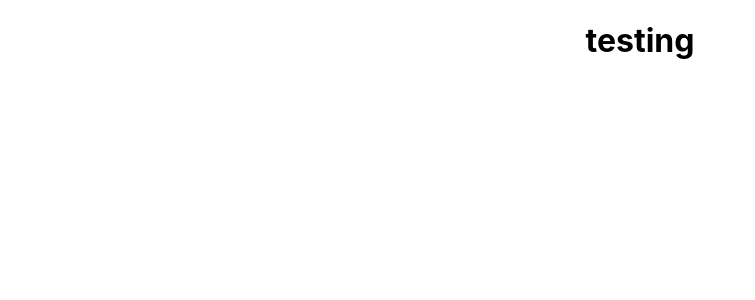
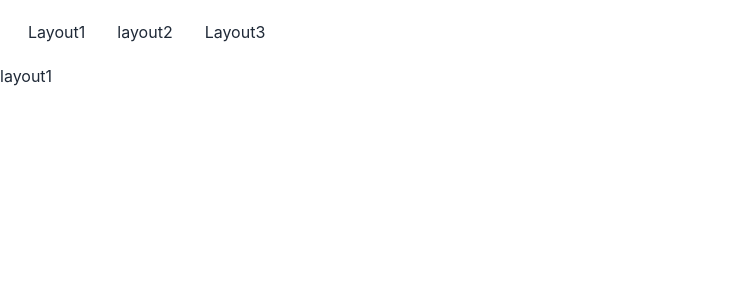
Before and after one commit to moutosi-raka/Internship-Assessment, a React (Create React App) app in the folder intership-assessment/: page / in a window 1280 px wide. Shown: the top 300 px of the page, without its empty margins (0-755 px from the left). Built offline with nearby package versions, Linux system fonts and the light colour scheme.

Commit message:
basic project set up

```diff
--- a/intership-assessment/package.json
+++ b/intership-assessment/package.json
@@ -6,8 +6,10 @@
     "@testing-library/jest-dom": "^5.16.5",
     "@testing-library/react": "^13.4.0",
     "@testing-library/user-event": "^13.5.0",
+    "daisyui": "^2.46.0",
     "react": "^18.2.0",
     "react-dom": "^18.2.0",
+    "react-router-dom": "^6.5.0",
     "react-scripts": "5.0.1",
     "web-vitals": "^2.1.4"
   },
@@ -34,5 +36,8 @@
       "last 1 firefox version",
       "last 1 safari version"
     ]
+  },
+  "devDependencies": {
+    "tailwindcss": "^3.2.4"
   }
 }
--- a/intership-assessment/src/App.js
+++ b/intership-assessment/src/App.js
@@ -1,11 +1,12 @@
-import logo from './logo.svg';
+import { RouterProvider } from 'react-router-dom';
 import './App.css';
+import { router } from './Routes/Routes';
 
 function App() {
   return (
-    <div className="App">
-     <h1> testing</h1>
-    </div>
+   <RouterProvider router={router}>
+
+   </RouterProvider>
   );
 }
 
--- /dev/null
+++ b/intership-assessment/src/Routes/Routes.js
@@ -0,0 +1,26 @@
+import { createBrowserRouter } from "react-router-dom";
+import Main from "../layout/Main";
+import Layout1 from "../pages/Layout1/Layout1";
+import Layout2 from "../pages/Layout2/Layout2";
+import Layout3 from "../pages/Layout3/Layout3";
+
+export const router = createBrowserRouter([
+    {
+        path: '/',
+        element: <Main></Main>,
+        children: [
+            {
+                path: '/',
+                element: <Layout1></Layout1>
+            },
+            {
+                path: '/layout2',
+                element: <Layout2></Layout2>
+            },
+            {
+                path: '/layout3',
+                element: <Layout3></Layout3>
+            }
+        ]
+    }
+])
--- /dev/null
+++ b/intership-assessment/src/Shared/Header/Header.js
@@ -0,0 +1,33 @@
+import React from 'react';
+import { Link } from 'react-router-dom';
+
+const Header = () => {
+    const menuItem = <>
+    <li><Link to='/'>Layout1</Link></li>
+    <li><Link to='/layout2'>layout2</Link></li>
+    <li><Link to='/layout3'>Layout3</Link></li>
+
+    </>
+    return (
+        <div className="navbar">
+        <div className="">
+          <div className="dropdown">
+            <label tabIndex={0} className="btn btn-ghost lg:hidden">
+              <svg xmlns="http://www.w3.org/2000/svg" className="h-5 w-5" fill="none" viewBox="0 0 24 24" stroke="currentColor"><path strokeLinecap="round" strokeLinejoin="round" strokeWidth="2" d="M4 6h16M4 12h8m-8 6h16" /></svg>
+            </label>
+            <ul tabIndex={0} className="menu menu-compact dropdown-content mt-3 p-2 shadow rounded-box w-52 navbar-start">
+             {menuItem}
+            </ul>
+          </div>
+        </div>
+        <div className="hidden lg:flex">
+          <ul className="menu menu-horizontal px-1">
+            {menuItem}
+          </ul>
+        </div>
+
+      </div>
+    );
+};
+
+export default Header;
--- a/intership-assessment/src/index.css
+++ b/intership-assessment/src/index.css
@@ -1,3 +1,7 @@
+@tailwind base;
+@tailwind components;
+@tailwind utilities;
+
 body {
   margin: 0;
   font-family: -apple-system, BlinkMacSystemFont, 'Segoe UI', 'Roboto', 'Oxygen',
--- /dev/null
+++ b/intership-assessment/src/layout/Main.js
@@ -0,0 +1,14 @@
+import React from 'react';
+import { Outlet } from 'react-router-dom';
+import Header from '../Shared/Header/Header';
+
+const Main = () => {
+    return (
+        <div>
+            <Header></Header>
+            <Outlet></Outlet>
+        </div>
+    );
+};
+
+export default Main;
--- /dev/null
+++ b/intership-assessment/src/pages/Layout1/Layout1.js
@@ -0,0 +1,11 @@
+import React from 'react';
+
+const Layout1 = () => {
+    return (
+        <div>
+            layout1
+        </div>
+    );
+};
+
+export default Layout1;
--- /dev/null
+++ b/intership-assessment/src/pages/Layout2/Layout2.js
@@ -0,0 +1,11 @@
+import React from 'react';
+
+const Layout2 = () => {
+    return (
+        <div>
+            Layout2
+        </div>
+    );
+};
+
+export default Layout2;
--- /dev/null
+++ b/intership-assessment/src/pages/Layout3/Layout3.js
@@ -0,0 +1,11 @@
+import React from 'react';
+
+const Layout3 = () => {
+    return (
+        <div>
+            Layout3
+        </div>
+    );
+};
+
+export default Layout3;
--- /dev/null
+++ b/intership-assessment/tailwind.config.js
@@ -0,0 +1,8 @@
+/** @type {import('tailwindcss').Config} */
+module.exports = {
+  content: ["./src/**/*.{html,js}"],
+  theme: {
+    extend: {},
+  },
+  plugins: [require("daisyui")],
+}
```
Also changed, not shown: 1 other file (tests, documents, lock files or other folders).
